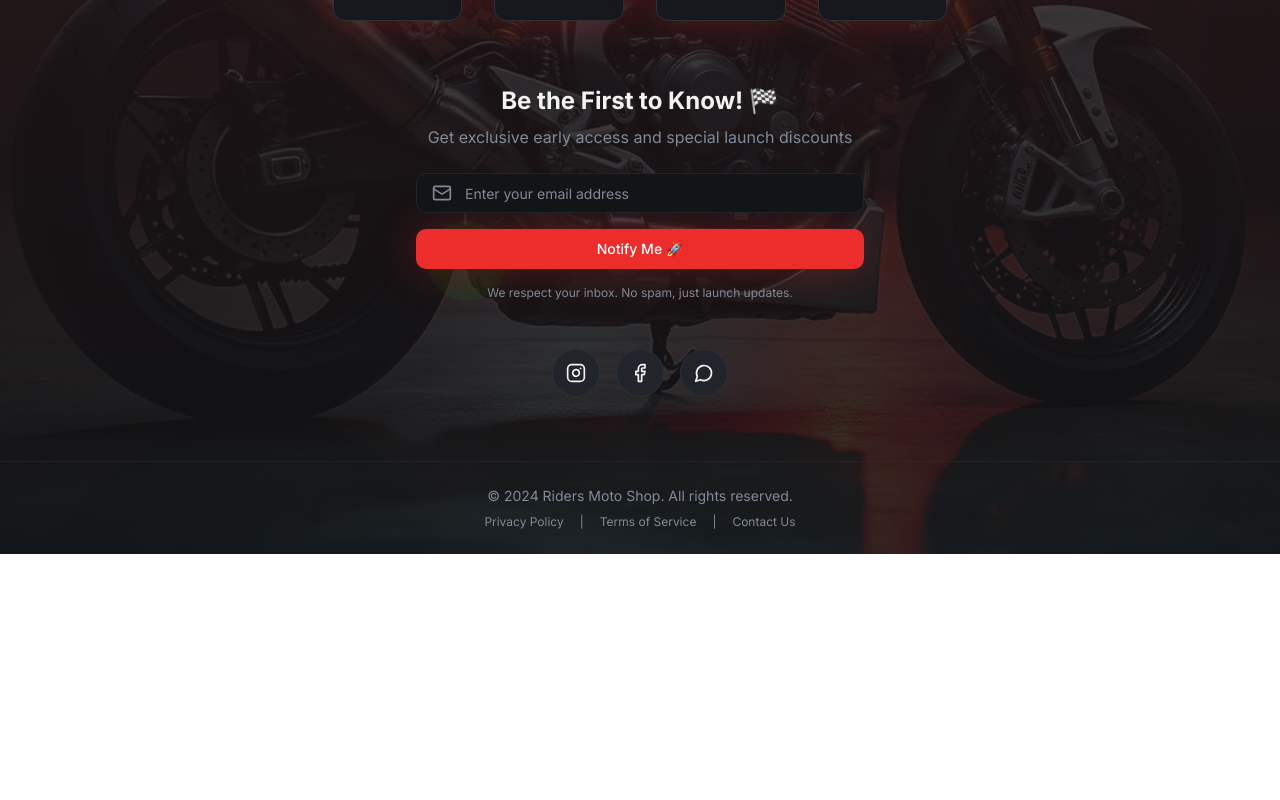
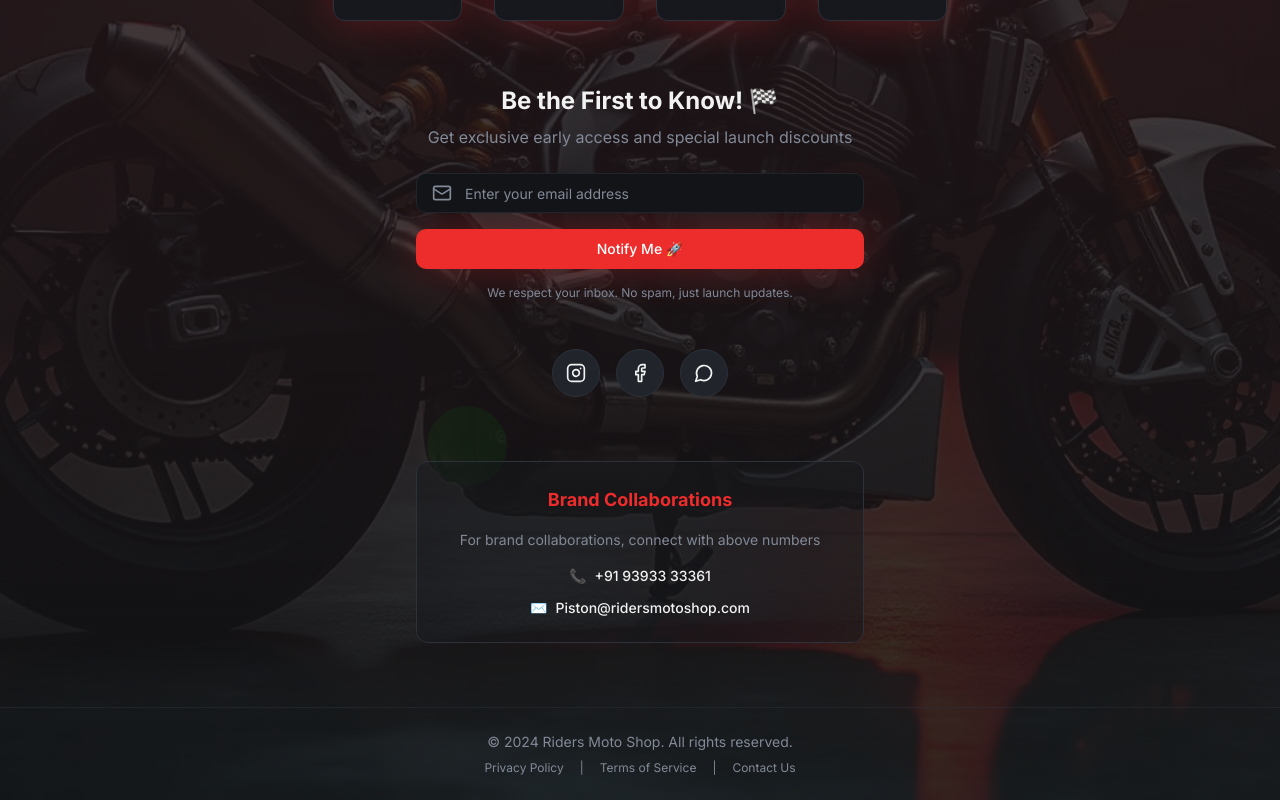
Before and after one commit to TrizenVenturesLLP/riders-moto-launch, a React (Vite) app: page / in a window 1280 px wide. Shown: the part 457-1257 px from the top of the page. Before the commit the page ends 1011 px from the top, so only its background shows below. Built offline with nearby package versions, Linux system fonts and the light colour scheme; the HTML template or start-up script is replaced by a standard one.

Commit message:
Add contact information

```diff
--- a/src/pages/Index.tsx
+++ b/src/pages/Index.tsx
@@ -55,8 +55,40 @@ const Index = () => {
             </div>
 
             {/* Social Links */}
-            <div className="hero-entrance" style={{ animationDelay: '1.2s' }}>
+            <div className="mb-16 hero-entrance" style={{ animationDelay: '1.2s' }}>
               <SocialLinks />
+            </div>
+
+            {/* Contact Information */}
+            <div className="hero-entrance" style={{ animationDelay: '1.5s' }}>
+              <div className="text-center max-w-md mx-auto">
+                <div className="bg-card/50 border border-border rounded-lg p-6 backdrop-blur-sm">
+                  <h3 className="text-lg font-bold mb-4 text-primary">Brand Collaborations</h3>
+                  <p className="text-sm text-muted-foreground mb-4">
+                    For brand collaborations, connect with above numbers
+                  </p>
+                  <div className="space-y-3">
+                    <div className="flex items-center justify-center gap-2 text-sm">
+                      <span className="text-muted-foreground">📞</span>
+                      <a
+                        href="tel:9393333361"
+                        className="text-foreground hover:text-primary transition-colors font-medium"
+                      >
+                        +91 93933 33361
+                      </a>
+                    </div>
+                    <div className="flex items-center justify-center gap-2 text-sm">
+                      <span className="text-muted-foreground">✉️</span>
+                      <a
+                        href="mailto:Piston@ridersmotoshop.com"
+                        className="text-foreground hover:text-primary transition-colors font-medium"
+                      >
+                        Piston@ridersmotoshop.com
+                      </a>
+                    </div>
+                  </div>
+                </div>
+              </div>
             </div>
 
           </div>
```
